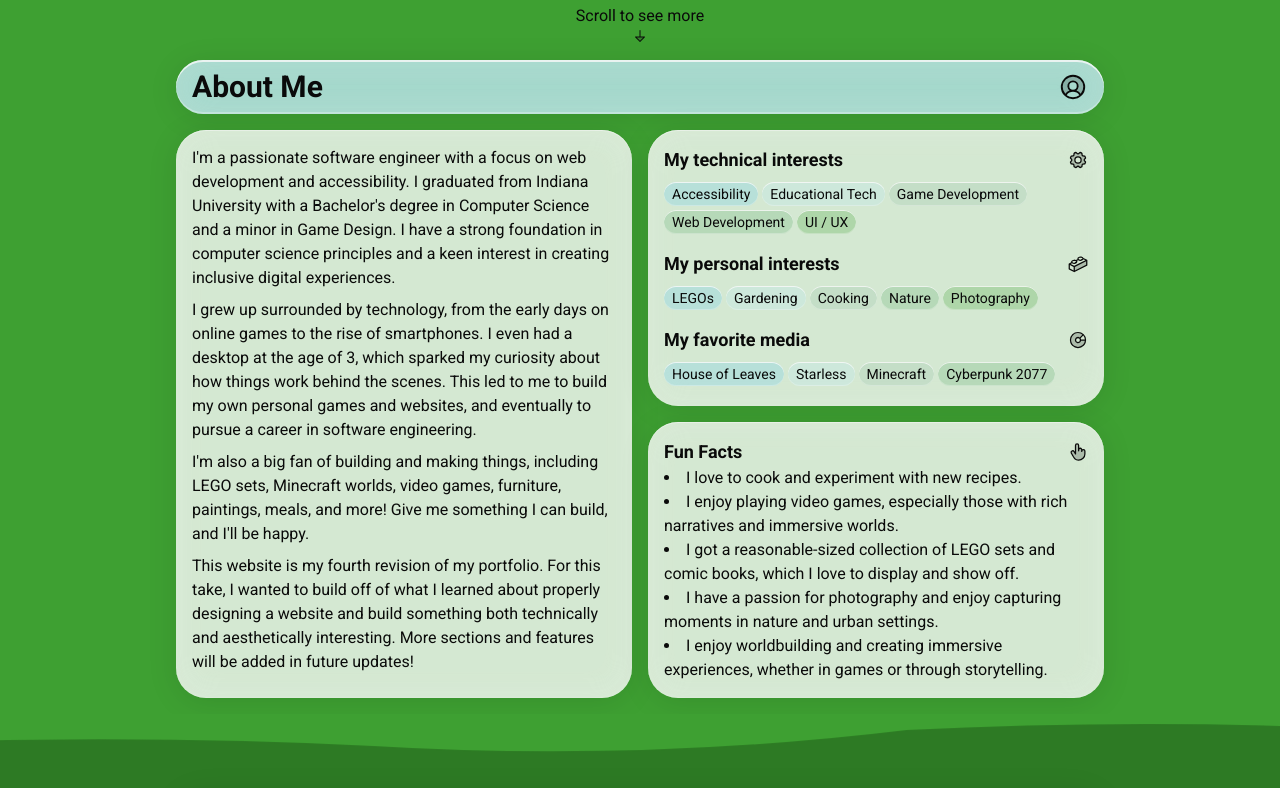
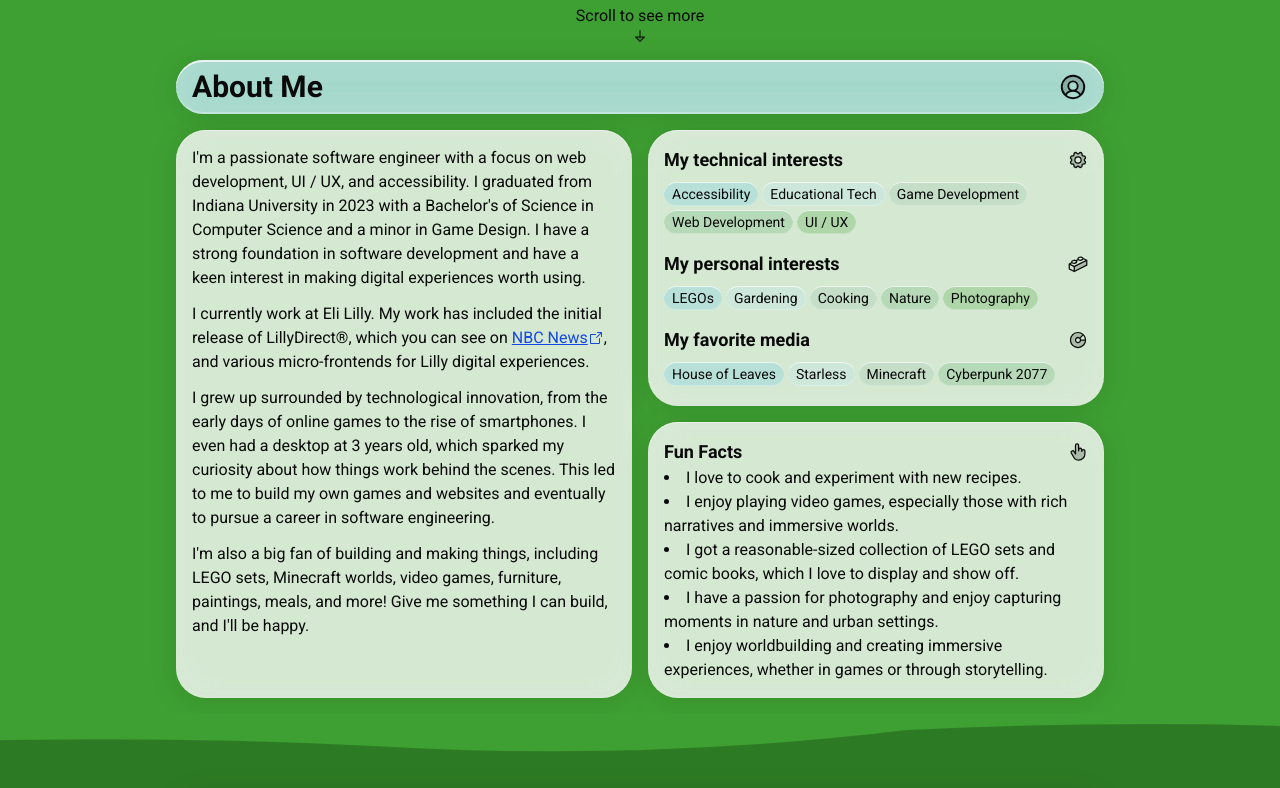
Before and after one commit to vtlanglois/portfolio-v2, a Next.js app: page / in a window 1280 px wide. Shown: the part 740-1528 px from the top of the page. Built offline with nearby package versions, Linux system fonts and the light colour scheme.

Commit message:
chore: copy updates

```diff
--- a/src/components/sections/About.tsx
+++ b/src/components/sections/About.tsx
@@ -1,4 +1,5 @@
 import {
+  ArrowSquareOutIcon,
   DiscIcon,
   GearIcon,
   HandPointingIcon,
@@ -27,21 +28,33 @@ export default function About() {
             </Card>
           </div>
           <div className="grid grid-cols-1 lg:grid-cols-4 lg:grid-rows-2 gap-4">
-            <Card className="row-span-2 col-span-2 flex flex-col gap-2 text-pretty">
+            <Card className="row-span-2 col-span-2 flex flex-col gap-3 text-pretty">
               <p>
                 I&apos;m a passionate software engineer with a focus on web
-                development and accessibility. I graduated from Indiana
-                University with a Bachelor&apos;s degree in Computer Science and
-                a minor in Game Design. I have a strong foundation in computer
-                science principles and a keen interest in creating inclusive
-                digital experiences.
+                development, UI / UX, and accessibility. I graduated from Indiana
+                University in 2023 with a Bachelor&apos;s of Science in Computer
+                Science and a minor in Game Design. I have a strong foundation
+                in software development and have a keen interest in making digital experiences worth using.
               </p>
               <p>
-                I grew up surrounded by technology, from the early days on
+                I currently work at Eli Lilly. My work has included the initial release of LillyDirect®, which
+                you can see on{" "}
+                <a
+                  href="https://www.nbcnews.com/now/video/eli-lilly-launches-new-website-to-help-patients-get-weight-loss-drugs-201386053731"
+                  target="_blank"
+                  rel="noopener noreferrer"
+                  className="text-blue-700 underline inline-flex items-center-safe"
+                >
+                  NBC News<ArrowSquareOutIcon/><span className="sr-only">(opens in new tab)</span>
+                </a>,
+                and various micro-frontends for Lilly digital experiences.
+              </p>
+              <p>
+                I grew up surrounded by technological innovation, from the early days of
                 online games to the rise of smartphones. I even had a desktop at
-                the age of 3, which sparked my curiosity about how things work
-                behind the scenes. This led to me to build my own personal games
-                and websites, and eventually to pursue a career in software
+                3 years old, which sparked my curiosity about how things work
+                behind the scenes. This led to me to build my own games
+                and websites and eventually to pursue a career in software
                 engineering.
               </p>
               <p>
@@ -49,13 +62,6 @@ export default function About() {
                 LEGO sets, Minecraft worlds, video games, furniture, paintings,
                 meals, and more! Give me something I can build, and I&apos;ll be
                 happy.
-              </p>
-              <p>
-                This website is my fourth revision of my portfolio. For this
-                take, I wanted to build off of what I learned about properly
-                designing a website and build something both technically and
-                aesthetically interesting. More sections and features will be
-                added in future updates!
               </p>
             </Card>
             <Card className="row-span-1 col-span-2">
--- a/src/components/sections/Experience.tsx
+++ b/src/components/sections/Experience.tsx
@@ -119,9 +119,6 @@ export default function Experience() {
                   TAGS.projectManagement,
                   TAGS.teamwork,
                   TAGS.communication,
-                  TAGS.empathy,
-                  TAGS.crossFunctionalCollaboration,
-                  TAGS.crossCompanyCollaboration,
                   TAGS.adaptability,
                 ]}
               />
```
